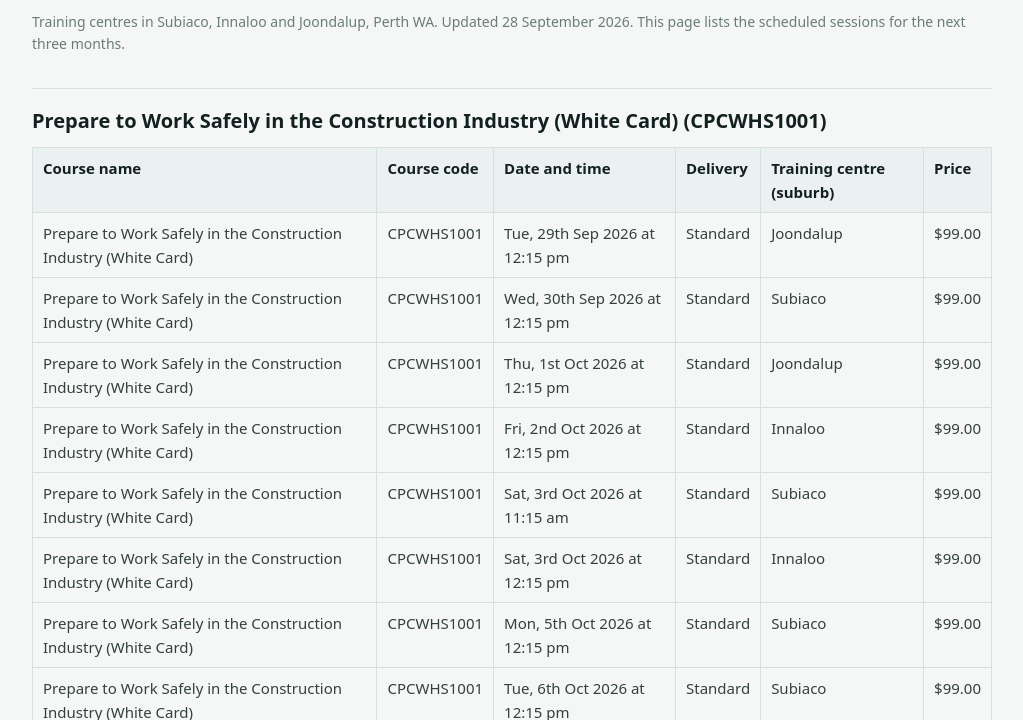
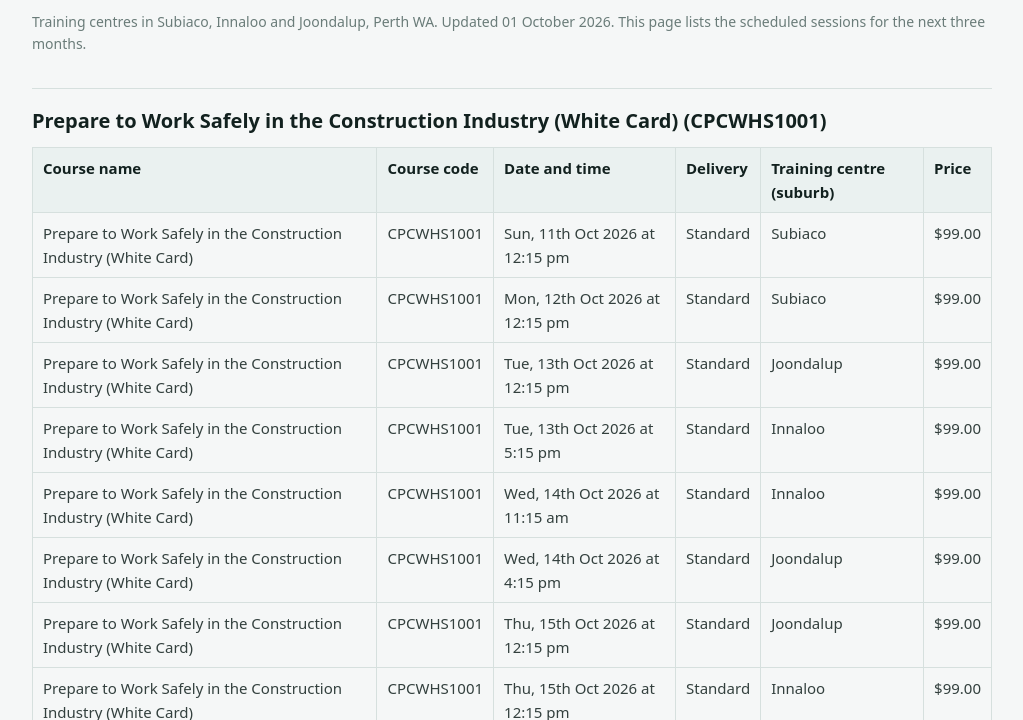
Before and after one commit to ThirdVision-Allan/firstaidcert-course-dates, a plain HTML site: page index.html in a window 1280 px wide. Shown: the part 80-800 px from the top of the page, without its empty margins (128-1151 px from the left). Drawn offline with Linux system fonts and the light colour scheme.

Commit message:
Refresh course dates

```diff
--- a/index.html
+++ b/index.html
@@ -11,22 +11,9 @@
 <body>
 <main>
 <h1>First Aid Certified course dates</h1>
-<p class="meta">Training centres in Subiaco, Innaloo and Joondalup, Perth WA. Updated 28 September 2026. This page lists the scheduled sessions for the next three months.</p>
+<p class="meta">Training centres in Subiaco, Innaloo and Joondalup, Perth WA. Updated 01 October 2026. This page lists the scheduled sessions for the next three months.</p>
 <h2>Prepare to Work Safely in the Construction Industry (White Card) (CPCWHS1001)</h2>
 <table><thead><tr><th>Course name</th><th>Course code</th><th>Date and time</th><th>Delivery</th><th>Training centre (suburb)</th><th>Price</th></tr></thead><tbody>
-<tr><td>Prepare to Work Safely in the Construction Industry (White Card)</td><td>CPCWHS1001</td><td>Tue, 29th Sep 2026 at 12:15 pm</td><td>Standard</td><td>Joondalup</td><td>$99.00</td></tr>
-<tr><td>Prepare to Work Safely in the Construction Industry (White Card)</td><td>CPCWHS1001</td><td>Wed, 30th Sep 2026 at 12:15 pm</td><td>Standard</td><td>Subiaco</td><td>$99.00</td></tr>
-<tr><td>Prepare to Work Safely in the Construction Industry (White Card)</td><td>CPCWHS1001</td><td>Thu, 1st Oct 2026 at 12:15 pm</td><td>Standard</td><td>Joondalup</td><td>$99.00</td></tr>
-<tr><td>Prepare to Work Safely in the Construction Industry (White Card)</td><td>CPCWHS1001</td><td>Fri, 2nd Oct 2026 at 12:15 pm</td><td>Standard</td><td>Innaloo</td><td>$99.00</td></tr>
-<tr><td>Prepare to Work Safely in the Construction Industry (White Card)</td><td>CPCWHS1001</td><td>Sat, 3rd Oct 2026 at 11:15 am</td><td>Standard</td><td>Subiaco</td><td>$99.00</td></tr>
-<tr><td>Prepare to Work Safely in the Construction Industry (White Card)</td><td>CPCWHS1001</td><td>Sat, 3rd Oct 2026 at 12:15 pm</td><td>Standard</td><td>Innaloo</td><td>$99.00</td></tr>
-<tr><td>Prepare to Work Safely in the Construction Industry (White Card)</td><td>CPCWHS1001</td><td>Mon, 5th Oct 2026 at 12:15 pm</td><td>Standard</td><td>Subiaco</td><td>$99.00</td></tr>
-<tr><td>Prepare to Work Safely in the Construction Industry (White Card)</td><td>CPCWHS1001</td><td>Tue, 6th Oct 2026 at 12:15 pm</td><td>Standard</td><td>Subiaco</td><td>$99.00</td></tr>
-<tr><td>Prepare to Work Safely in the Construction Industry (White Card)</td><td>CPCWHS1001</td><td>Wed, 7th Oct 2026 at 12:15 pm</td><td>Standard</td><td>Innaloo</td><td>$99.00</td></tr>
-<tr><td>Prepare to Work Safely in the Construction Industry (White Card)</td><td>CPCWHS1001</td><td>Wed, 7th Oct 2026 at 4:15 pm</td><td>Standard</td><td>Joondalup</td><td>$99.00</td></tr>
-<tr><td>Prepare to Work Safely in the Construction Industry (White Card)</td><td>CPCWHS1001</td><td>Thu, 8th Oct 2026 at 12:15 pm</td><td>Standard</td><td>Innaloo</td><td>$99.00</td></tr>
-<tr><td>Prepare to Work Safely in the Construction Industry (White Card)</td><td>CPCWHS1001</td><td>Fri, 9th Oct 2026 at 12:15 pm</td><td>Standard</td><td>Subiaco</td><td>$99.00</td></tr>
-<tr><td>Prepare to Work Safely in the Construction Industry (White Card)</td><td>CPCWHS1001</td><td>Sat, 10th Oct 2026 at 11:15 am</td><td>Standard</td><td>Innaloo</td><td>$99.00</td></tr>
 <tr><td>Prepare to Work Safely in the Construction Industry (White Card)</td><td>CPCWHS1001</td><td>Sun, 11th Oct 2026 at 12:15 pm</td><td>Standard</td><td>Subiaco</td><td>$99.00</td></tr>
 <tr><td>Prepare to Work Safely in the Construction Industry (White Card)</td><td>CPCWHS1001</td><td>Mon, 12th Oct 2026 at 12:15 pm</td><td>Standard</td><td>Subiaco</td><td>$99.00</td></tr>
 <tr><td>Prepare to Work Safely in the Construction Industry (White Card)</td><td>CPCWHS1001</td><td>Tue, 13th Oct 2026 at 12:15 pm</td><td>Standard</td><td>Joondalup</td><td>$99.00</td></tr>
@@ -142,10 +129,6 @@
 </tbody></table>
 <h2>Provide Cardiopulmonary Resuscitation (CPR) (HLTAID009)</h2>
 <table><thead><tr><th>Course name</th><th>Course code</th><th>Date and time</th><th>Delivery</th><th>Training centre (suburb)</th><th>Price</th></tr></thead><tbody>
-<tr><td>Provide Cardiopulmonary Resuscitation (CPR)</td><td>HLTAID009</td><td>Mon, 28th Sep 2026 at 9:00 am</td><td>Express</td><td>Subiaco</td><td>$39.00</td></tr>
-<tr><td>Provide Cardiopulmonary Resuscitation (CPR)</td><td>HLTAID009</td><td>Tue, 29th Sep 2026 at 9:00 am</td><td>Express</td><td>Subiaco</td><td>$39.00</td></tr>
-<tr><td>Provide Cardiopulmonary Resuscitation (CPR)</td><td>HLTAID009</td><td>Tue, 29th Sep 2026 at 9:00 am</td><td>Express</td><td>Joondalup</td><td>$39.00</td></tr>
-<tr><td>Provide Cardiopulmonary Resuscitation (CPR)</td><td>HLTAID009</td><td>Wed, 30th Sep 2026 at 9:00 am</td><td>Express</td><td>Subiaco</td><td>$39.00</td></tr>
 <tr><td>Provide Cardiopulmonary Resuscitation (CPR)</td><td>HLTAID009</td><td>Thu, 1st Oct 2026 at 9:00 am</td><td>Express</td><td>Joondalup</td><td>$39.00</td></tr>
 <tr><td>Provide Cardiopulmonary Resuscitation (CPR)</td><td>HLTAID009</td><td>Thu, 1st Oct 2026 at 9:00 am</td><td>Express</td><td>Innaloo</td><td>$39.00</td></tr>
 <tr><td>Provide Cardiopulmonary Resuscitation (CPR)</td><td>HLTAID009</td><td>Fri, 2nd Oct 2026 at 9:00 am</td><td>Express</td><td>Subiaco</td><td>$39.00</td></tr>
@@ -328,21 +311,18 @@
 <tr><td>Provide Cardiopulmonary Resuscitation (CPR)</td><td>HLTAID009</td><td>Tue, 22nd Dec 2026 at 9:00 am</td><td>Express</td><td>Subiaco</td><td>$39.00</td></tr>
 <tr><td>Provide Cardiopulmonary Resuscitation (CPR)</td><td>HLTAID009</td><td>Thu, 24th Dec 2026 at 9:00 am</td><td>Express</td><td>Subiaco</td><td>$39.00</td></tr>
 <tr><td>Provide Cardiopulmonary Resuscitation (CPR)</td><td>HLTAID009</td><td>Tue, 29th Dec 2026 at 9:00 am</td><td>Express</td><td>Subiaco</td><td>$39.00</td></tr>
+<tr><td>Provide Cardiopulmonary Resuscitation (CPR)</td><td>HLTAID009</td><td>Thu, 31st Dec 2026 at 9:00 am</td><td>Express</td><td>Subiaco</td><td>$39.00</td></tr>
 </tbody></table>
 <h2>Provide First Aid (HLTAID011)</h2>
 <table><thead><tr><th>Course name</th><th>Course code</th><th>Date and time</th><th>Delivery</th><th>Training centre (suburb)</th><th>Price</th></tr></thead><tbody>
-<tr><td>Provide First Aid</td><td>HLTAID011</td><td>Mon, 28th Sep 2026 at 9:00 am</td><td>Standard, includes CPR</td><td>Subiaco</td><td>$85.00</td></tr>
-<tr><td>Provide First Aid</td><td>HLTAID011</td><td>Tue, 29th Sep 2026 at 9:00 am</td><td>Standard, includes CPR</td><td>Subiaco</td><td>$85.00</td></tr>
-<tr><td>Provide First Aid</td><td>HLTAID011</td><td>Tue, 29th Sep 2026 at 9:00 am</td><td>Standard, includes CPR</td><td>Joondalup</td><td>$85.00</td></tr>
-<tr><td>Provide First Aid</td><td>HLTAID011</td><td>Wed, 30th Sep 2026 at 9:00 am</td><td>Express, includes CPR</td><td>Subiaco</td><td>$85.00</td></tr>
-<tr><td>Provide First Aid</td><td>HLTAID011</td><td>Thu, 1st Oct 2026 at 9:00 am</td><td>Standard, includes CPR</td><td>Innaloo</td><td>$85.00</td></tr>
-<tr><td>Provide First Aid</td><td>HLTAID011</td><td>Thu, 1st Oct 2026 at 9:00 am</td><td>Standard, includes CPR</td><td>Joondalup</td><td>$85.00</td></tr>
-<tr><td>Provide First Aid</td><td>HLTAID011</td><td>Fri, 2nd Oct 2026 at 9:00 am</td><td>Standard, includes CPR</td><td>Subiaco</td><td>$85.00</td></tr>
-<tr><td>Provide First Aid</td><td>HLTAID011</td><td>Fri, 2nd Oct 2026 at 9:00 am</td><td>Standard, includes CPR</td><td>Innaloo</td><td>$85.00</td></tr>
-<tr><td>Provide First Aid</td><td>HLTAID011</td><td>Sat, 3rd Oct 2026 at 9:00 am</td><td>Standard, includes CPR</td><td>Subiaco</td><td>$85.00</td></tr>
-<tr><td>Provide First Aid</td><td>HLTAID011</td><td>Sat, 3rd Oct 2026 at 9:00 am</td><td>Standard, includes CPR</td><td>Innaloo</td><td>$85.00</td></tr>
-<tr><td>Provide First Aid</td><td>HLTAID011</td><td>Sat, 3rd Oct 2026 at 9:00 am</td><td>Standard, includes CPR</td><td>Joondalup</td><td>$85.00</td></tr>
-<tr><td>Provide First Aid</td><td>HLTAID011</td><td>Sun, 4th Oct 2026 at 12:30 pm</td><td>Standard, includes CPR</td><td>Innaloo</td><td>$85.00</td></tr>
+<tr><td>Provide First Aid</td><td>HLTAID011</td><td>Thu, 1st Oct 2026 at 9:00 am</td><td>Standard, includes CPR</td><td>Innaloo</td><td>$79.00</td></tr>
+<tr><td>Provide First Aid</td><td>HLTAID011</td><td>Thu, 1st Oct 2026 at 9:00 am</td><td>Standard, includes CPR</td><td>Joondalup</td><td>$79.00</td></tr>
+<tr><td>Provide First Aid</td><td>HLTAID011</td><td>Fri, 2nd Oct 2026 at 9:00 am</td><td>Standard, includes CPR</td><td>Subiaco</td><td>$79.00</td></tr>
+<tr><td>Provide First Aid</td><td>HLTAID011</td><td>Fri, 2nd Oct 2026 at 9:00 am</td><td>Standard, includes CPR</td><td>Innaloo</td><td>$79.00</td></tr>
+<tr><td>Provide First Aid</td><td>HLTAID011</td><td>Sat, 3rd Oct 2026 at 9:00 am</td><td>Standard, includes CPR</td><td>Subiaco</td><td>$79.00</td></tr>
+<tr><td>Provide First Aid</td><td>HLTAID011</td><td>Sat, 3rd Oct 2026 at 9:00 am</td><td>Standard, includes CPR</td><td>Innaloo</td><td>$79.00</td></tr>
+<tr><td>Provide First Aid</td><td>HLTAID011</td><td>Sat, 3rd Oct 2026 at 9:00 am</td><td>Standard, includes CPR</td><td>Joondalup</td><td>$79.00</td></tr>
+<tr><td>Provide First Aid</td><td>HLTAID011</td><td>Sun, 4th Oct 2026 at 12:30 pm</td><td>Standard, includes CPR</td><td>Innaloo</td><td>$79.00</td></tr>
 <tr><td>Provide First Aid</td><td>HLTAID011</td><td>Mon, 5th Oct 2026 at 9:00 am</td><td>Standard, includes CPR</td><td>Subiaco</td><td>$85.00</td></tr>
 <tr><td>Provide First Aid</td><td>HLTAID011</td><td>Mon, 5th Oct 2026 at 2:00 pm</td><td>Standard, includes CPR</td><td>Innaloo</td><td>$85.00</td></tr>
 <tr><td>Provide First Aid</td><td>HLTAID011</td><td>Tue, 6th Oct 2026 at 9:00 am</td><td>Standard, includes CPR</td><td>Subiaco</td><td>$85.00</td></tr>
@@ -519,13 +499,10 @@
 <tr><td>Provide First Aid</td><td>HLTAID011</td><td>Tue, 22nd Dec 2026 at 9:00 am</td><td>Standard, includes CPR</td><td>Subiaco</td><td>$85.00</td></tr>
 <tr><td>Provide First Aid</td><td>HLTAID011</td><td>Thu, 24th Dec 2026 at 9:00 am</td><td>Standard, includes CPR</td><td>Subiaco</td><td>$85.00</td></tr>
 <tr><td>Provide First Aid</td><td>HLTAID011</td><td>Tue, 29th Dec 2026 at 9:00 am</td><td>Standard, includes CPR</td><td>Subiaco</td><td>$85.00</td></tr>
+<tr><td>Provide First Aid</td><td>HLTAID011</td><td>Thu, 31st Dec 2026 at 9:00 am</td><td>Standard, includes CPR</td><td>Subiaco</td><td>$85.00</td></tr>
 </tbody></table>
 <h2>Provide First Aid in an Education and Care Setting (Childcare First Aid) (HLTAID012)</h2>
 <table><thead><tr><th>Course name</th><th>Course code</th><th>Date and time</th><th>Delivery</th><th>Training centre (suburb)</th><th>Price</th></tr></thead><tbody>
-<tr><td>Provide First Aid in an Education and Care Setting (Childcare First Aid)</td><td>HLTAID012</td><td>Mon, 28th Sep 2026 at 9:00 am</td><td>Standard</td><td>Subiaco</td><td>$95.00</td></tr>
-<tr><td>Provide First Aid in an Education and Care Setting (Childcare First Aid)</td><td>HLTAID012</td><td>Tue, 29th Sep 2026 at 9:00 am</td><td>Standard</td><td>Joondalup</td><td>$95.00</td></tr>
-<tr><td>Provide First Aid in an Education and Care Setting (Childcare First Aid)</td><td>HLTAID012</td><td>Tue, 29th Sep 2026 at 9:00 am</td><td>Standard</td><td>Subiaco</td><td>$95.00</td></tr>
-<tr><td>Provide First Aid in an Education and Care Setting (Childcare First Aid)</td><td>HLTAID012</td><td>Wed, 30th Sep 2026 at 9:00 am</td><td>Standard</td><td>Subiaco</td><td>$95.00</td></tr>
 <tr><td>Provide First Aid in an Education and Care Setting (Childcare First Aid)</td><td>HLTAID012</td><td>Thu, 1st Oct 2026 at 9:00 am</td><td>Standard</td><td>Innaloo</td><td>$95.00</td></tr>
 <tr><td>Provide First Aid in an Education and Care Setting (Childcare First Aid)</td><td>HLTAID012</td><td>Thu, 1st Oct 2026 at 9:00 am</td><td>Standard</td><td>Joondalup</td><td>$95.00</td></tr>
 <tr><td>Provide First Aid in an Education and Care Setting (Childcare First Aid)</td><td>HLTAID012</td><td>Fri, 2nd Oct 2026 at 9:00 am</td><td>Standard</td><td>Subiaco</td><td>$95.00</td></tr>
@@ -709,6 +686,7 @@
 <tr><td>Provide First Aid in an Education and Care Setting (Childcare First Aid)</td><td>HLTAID012</td><td>Tue, 22nd Dec 2026 at 9:00 am</td><td>Standard</td><td>Subiaco</td><td>$95.00</td></tr>
 <tr><td>Provide First Aid in an Education and Care Setting (Childcare First Aid)</td><td>HLTAID012</td><td>Thu, 24th Dec 2026 at 9:00 am</td><td>Standard</td><td>Subiaco</td><td>$95.00</td></tr>
 <tr><td>Provide First Aid in an Education and Care Setting (Childcare First Aid)</td><td>HLTAID012</td><td>Tue, 29th Dec 2026 at 9:00 am</td><td>Standard</td><td>Subiaco</td><td>$95.00</td></tr>
+<tr><td>Provide First Aid in an Education and Care Setting (Childcare First Aid)</td><td>HLTAID012</td><td>Thu, 31st Dec 2026 at 9:00 am</td><td>Standard</td><td>Subiaco</td><td>$95.00</td></tr>
 </tbody></table>
 <h2>Assist Clients with Medication (HLTHPS006)</h2>
 <table><thead><tr><th>Course name</th><th>Course code</th><th>Date and time</th><th>Delivery</th><th>Training centre (suburb)</th><th>Price</th></tr></thead><tbody>
@@ -733,14 +711,11 @@
 <tr><td>Assist Clients with Medication</td><td>HLTHPS006</td><td>Thu, 10th Dec 2026 at 1:00 pm</td><td>Standard</td><td>Subiaco</td><td>$199.00</td></tr>
 <tr><td>Assist Clients with Medication</td><td>HLTHPS006</td><td>Sun, 13th Dec 2026 at 9:00 am</td><td>Standard</td><td>Innaloo</td><td>$199.00</td></tr>
 <tr><td>Assist Clients with Medication</td><td>HLTHPS006</td><td>Tue, 15th Dec 2026 at 1:00 pm</td><td>Standard</td><td>Subiaco</td><td>$199.00</td></tr>
+<tr><td>Assist Clients with Medication</td><td>HLTHPS006</td><td>Tue, 22nd Dec 2026 at 1:00 pm</td><td>Standard</td><td>Subiaco</td><td>$199.00</td></tr>
 </tbody></table>
 <h2>Conduct Manual Tasks Safely (Manual Handling, Care Environment) (HLTWHS005)</h2>
 <table><thead><tr><th>Course name</th><th>Course code</th><th>Date and time</th><th>Delivery</th><th>Training centre (suburb)</th><th>Price</th></tr></thead><tbody>
-<tr><td>Conduct Manual Tasks Safely (Manual Handling, Care Environment)</td><td>HLTWHS005</td><td>Tue, 29th Sep 2026 at 11:15 am</td><td>Standard</td><td>Subiaco</td><td>$99.00</td></tr>
-<tr><td>Conduct Manual Tasks Safely (Manual Handling, Care Environment)</td><td>HLTWHS005</td><td>Tue, 29th Sep 2026 at 11:15 am</td><td>Standard</td><td>Joondalup</td><td>$99.00</td></tr>
-<tr><td>Conduct Manual Tasks Safely (Manual Handling, Care Environment)</td><td>HLTWHS005</td><td>Wed, 30th Sep 2026 at 11:15 am</td><td>Standard</td><td>Subiaco</td><td>$99.00</td></tr>
 <tr><td>Conduct Manual Tasks Safely (Manual Handling, Care Environment)</td><td>HLTWHS005</td><td>Thu, 1st Oct 2026 at 11:15 am</td><td>Standard</td><td>Innaloo</td><td>$99.00</td></tr>
-<tr><td>Conduct Manual Tasks Safely (Manual Handling, Care Environment)</td><td>HLTWHS005</td><td>Thu, 1st Oct 2026 at 11:15 am</td><td>Standard</td><td>Joondalup</td><td>$99.00</td></tr>
 <tr><td>Conduct Manual Tasks Safely (Manual Handling, Care Environment)</td><td>HLTWHS005</td><td>Fri, 2nd Oct 2026 at 11:15 am</td><td>Standard</td><td>Subiaco</td><td>$99.00</td></tr>
 <tr><td>Conduct Manual Tasks Safely (Manual Handling, Care Environment)</td><td>HLTWHS005</td><td>Fri, 2nd Oct 2026 at 11:15 am</td><td>Standard</td><td>Innaloo</td><td>$99.00</td></tr>
 <tr><td>Conduct Manual Tasks Safely (Manual Handling, Care Environment)</td><td>HLTWHS005</td><td>Sat, 3rd Oct 2026 at 8:00 am</td><td>Standard</td><td>Subiaco</td><td>$99.00</td></tr>
@@ -890,9 +865,12 @@
 <tr><td>Conduct Manual Tasks Safely (Manual Handling, Care Environment)</td><td>HLTWHS005</td><td>Mon, 21st Dec 2026 at 11:15 am</td><td>Standard</td><td>Subiaco</td><td>$99.00</td></tr>
 <tr><td>Conduct Manual Tasks Safely (Manual Handling, Care Environment)</td><td>HLTWHS005</td><td>Tue, 22nd Dec 2026 at 11:15 am</td><td>Standard</td><td>Subiaco</td><td>$99.00</td></tr>
 <tr><td>Conduct Manual Tasks Safely (Manual Handling, Care Environment)</td><td>HLTWHS005</td><td>Thu, 24th Dec 2026 at 11:15 am</td><td>Standard</td><td>Subiaco</td><td>$99.00</td></tr>
+<tr><td>Conduct Manual Tasks Safely (Manual Handling, Care Environment)</td><td>HLTWHS005</td><td>Tue, 29th Dec 2026 at 11:15 am</td><td>Standard</td><td>Subiaco</td><td>$99.00</td></tr>
+<tr><td>Conduct Manual Tasks Safely (Manual Handling, Care Environment)</td><td>HLTWHS005</td><td>Thu, 31st Dec 2026 at 11:15 am</td><td>Standard</td><td>Subiaco</td><td>$99.00</td></tr>
 </tbody></table>
 <h2>Perform Rescue from a Live Low Voltage Panel + CPR (LVR and CPR) (UETDRMP018 + HLTAID009)</h2>
 <table><thead><tr><th>Course name</th><th>Course code</th><th>Date and time</th><th>Delivery</th><th>Training centre (suburb)</th><th>Price</th></tr></thead><tbody>
+<tr><td>Perform Rescue from a Live Low Voltage Panel + CPR (LVR and CPR)</td><td>UETDRMP018 + HLTAID009</td><td>Thu, 1st Oct 2026 at 8:15 am</td><td>Standard</td><td>Joondalup</td><td>$130.00</td></tr>
 <tr><td>Perform Rescue from a Live Low Voltage Panel + CPR (LVR and CPR)</td><td>UETDRMP018 + HLTAID009</td><td>Thu, 1st Oct 2026 at 8:15 am</td><td>Standard</td><td>Innaloo</td><td>$130.00</td></tr>
 <tr><td>Perform Rescue from a Live Low Voltage Panel + CPR (LVR and CPR)</td><td>UETDRMP018 + HLTAID009</td><td>Mon, 5th Oct 2026 at 8:15 am</td><td>Standard</td><td>Subiaco</td><td>$130.00</td></tr>
 <tr><td>Perform Rescue from a Live Low Voltage Panel + CPR (LVR and CPR)</td><td>UETDRMP018 + HLTAID009</td><td>Mon, 12th Oct 2026 at 8:15 am</td><td>Standard</td><td>Subiaco</td><td>$130.00</td></tr>
@@ -943,6 +921,7 @@
 </tbody></table>
 <h2>Low Voltage Rescue + Provide First Aid (UETDRMP018 + HLTAID011)</h2>
 <table><thead><tr><th>Course name</th><th>Course code</th><th>Date and time</th><th>Delivery</th><th>Training centre (suburb)</th><th>Price</th></tr></thead><tbody>
+<tr><td>Low Voltage Rescue + Provide First Aid</td><td>UETDRMP018 + HLTAID011</td><td>Thu, 1st Oct 2026 at 8:15 am</td><td>Standard</td><td>Joondalup</td><td>$230.00</td></tr>
 <tr><td>Low Voltage Rescue + Provide First Aid</td><td>UETDRMP018 + HLTAID011</td><td>Thu, 1st Oct 2026 at 8:15 am</td><td>Standard</td><td>Innaloo</td><td>$230.00</td></tr>
 <tr><td>Low Voltage Rescue + Provide First Aid</td><td>UETDRMP018 + HLTAID011</td><td>Mon, 5th Oct 2026 at 8:15 am</td><td>Standard</td><td>Subiaco</td><td>$230.00</td></tr>
 <tr><td>Low Voltage Rescue + Provide First Aid</td><td>UETDRMP018 + HLTAID011</td><td>Mon, 12th Oct 2026 at 8:15 am</td><td>Standard</td><td>Subiaco</td><td>$230.00</td></tr>
```
